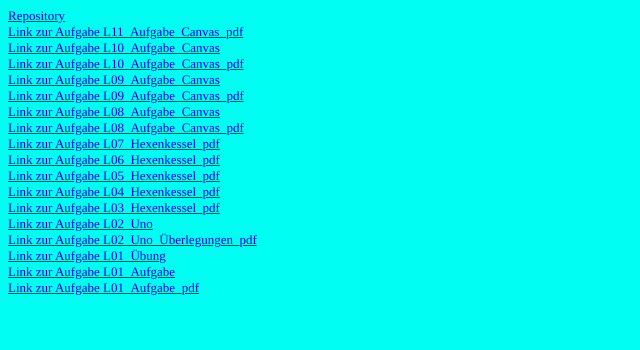
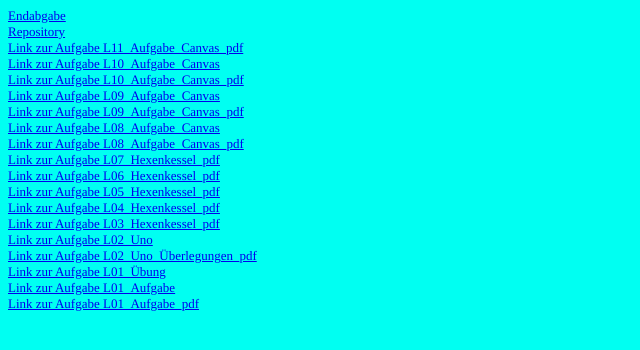
Before and after one commit to OliFabio/OFM_EIA2_2020, a website: page L00/Steckbrief/steckbrief.htm in a window 1280 px wide. Shown: the whole page, without its empty margins (0-640 px from the left). Drawn offline with Linux system fonts and the light colour scheme.

Commit message:
Endabgabe

```diff
--- a/L00/Steckbrief/steckbrief.htm
+++ b/L00/Steckbrief/steckbrief.htm
@@ -12,6 +12,7 @@ body {
 </style>
 </head>
 <body>
+	<div><a href="https://olifabio.github.io/FrontendEIA2/index.html" target="_blank">Endabgabe</a></div>
 	<div><a href="https://github.com/OliFabio/OFM_EIA2_2020" target="_blank">Repository</a></div>
 	<div><a href="https://olifabio.github.io/OFM_EIA2_2020/L11_Aufgabe_Canvas/canvas.pdf" target="_blank">Link zur Aufgabe L11_Aufgabe_Canvas_pdf</a></div>
 	<div><a href="https://olifabio.github.io/OFM_EIA2_2020/L10_Aufgabe_Canvas/canvas.html" target="_blank">Link zur Aufgabe L10_Aufgabe_Canvas</a></div>
```
